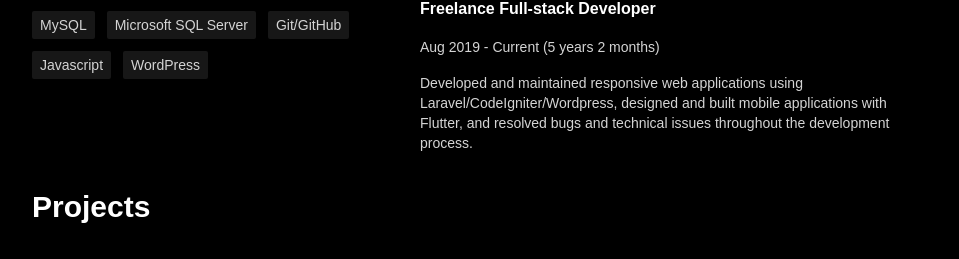
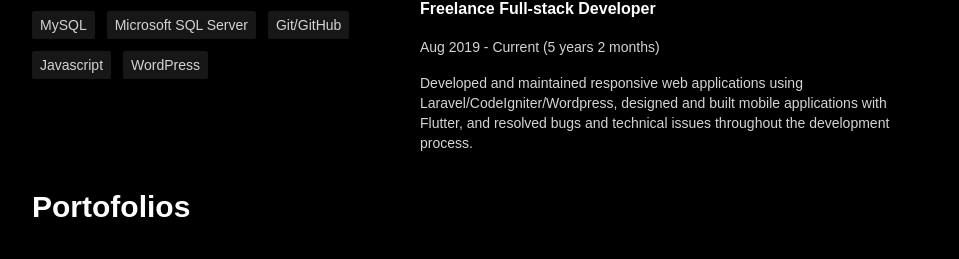
Before and after one commit to katzura1/personal-portofolio, a Next.js app: page / in a window 1280 px wide. Shown: the part 895-1154 px from the top of the page, without its empty margins (160-1119 px from the left). Built offline with nearby package versions, Linux system fonts and the light colour scheme.

Commit message:
fix: title project to portofolio

```diff
--- a/containers/home-page/project-section/index.tsx
+++ b/containers/home-page/project-section/index.tsx
@@ -5,7 +5,7 @@
 export default function ProjectSection() {
   return (
     <section className="flex flex-col gap-9 items-start">
-      <h3 className="text-3xl font-bold">Projects</h3>
+      <h3 className="text-3xl font-bold">Portofolios</h3>
 
       <div className="flex flex-col lg:flex-row gap-4">
         {getTopTwoPortofolios().map((portofolio, key) => (
```
